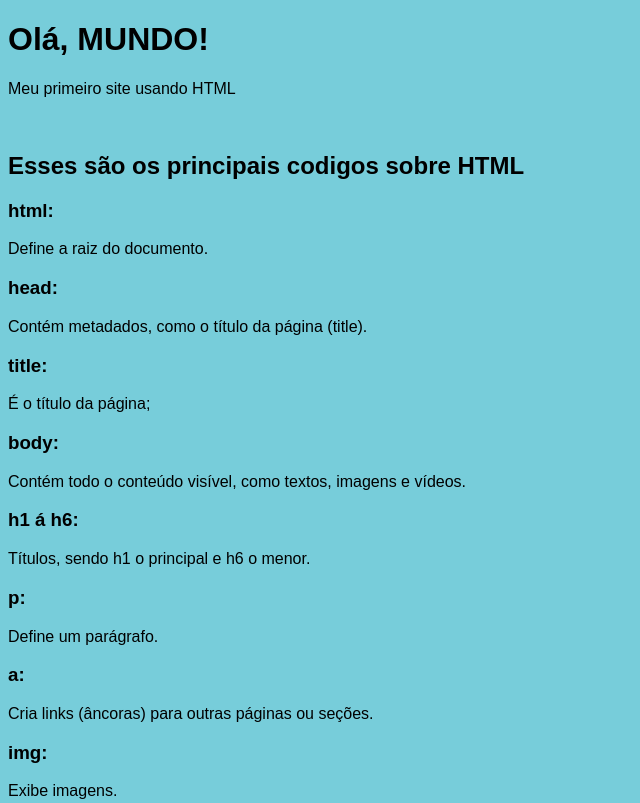
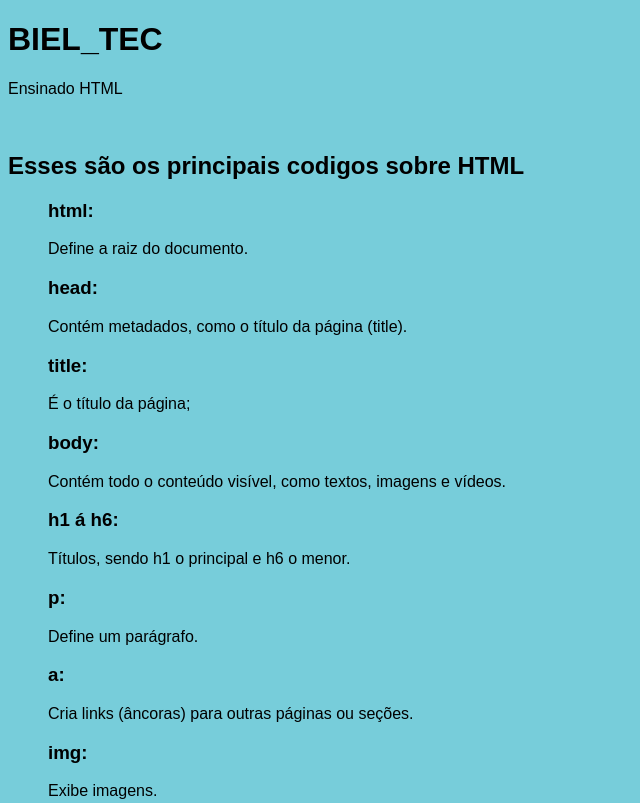
Before and after one commit to bielzinh007/Primeiro-Site, a plain HTML site: page index.html in a window 1280 px wide. Shown: the top 803 px of the page, without its empty margins (0-640 px from the left). Drawn offline with Linux system fonts and the light colour scheme.

Commit message:
Primeira versão cod

```diff
--- a/index.html
+++ b/index.html
@@ -5,14 +5,14 @@
     <head>
         <meta charset="UTF-8">
         <link rel="stylesheet" href="style.css">
-        <title> Meu primeiro Codigo</title>
+        <title> Meu primeiro Codigo </title>
     </head>
 
 
     <body>
         <div>
-             <h1>Olá, MUNDO!</h1>
-             <P> Meu primeiro site usando HTML</P>
+             <h1> BIEL_TEC </h1>
+             <P> Ensinado HTML</P>
         </div>
 
         <div>
@@ -21,6 +21,7 @@
         </div>
 
         <div>
+            <ul>
             <h3> html: </h3>
             <P> Define a raiz do documento. </P>
 
@@ -53,7 +54,7 @@
 
             <h3> br: </h3>
             <p>Quebra de linha.</p>
-
+            </ul>
         </div>
 
     </body>
```
Also changed, not shown: 1 other file.
